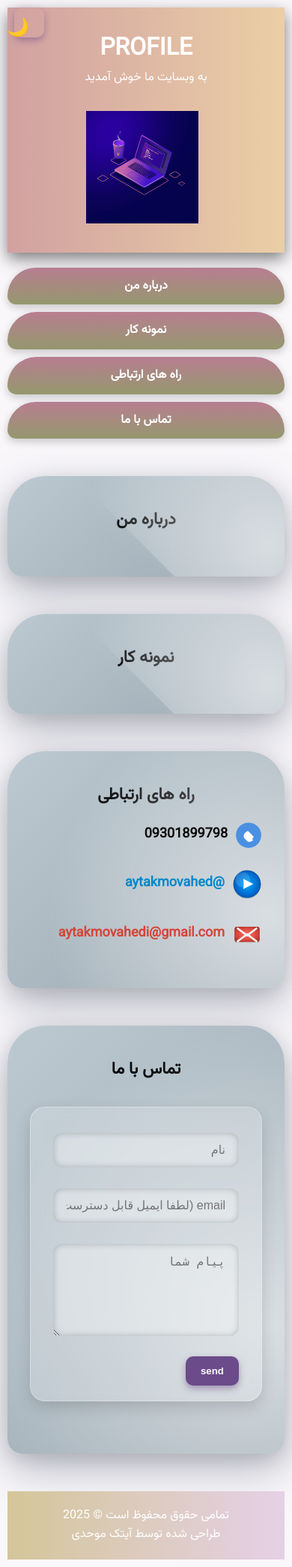
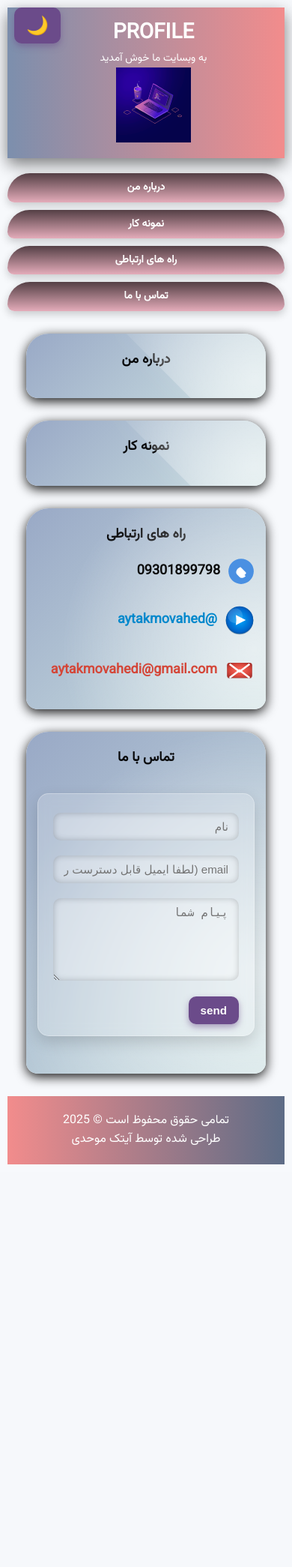
Before and after one commit to aytkmvhd/aytkwb, a Flask app: page / in a window 390 px wide. Shown: the whole page at 75% size. After the commit the page ends 1553 px from the top, so only its background shows below. Run offline with Flask 3, Linux system fonts and the light colour scheme; data comes from the database, SQL or seed files in the repository.

Commit message:
Update style.css

```diff
--- a/static/style.css
+++ b/static/style.css
@@ -1,9 +1,9 @@
 :root {
-  --main-color: #6b4f8a;   /* رنگ اصلی – بنفش ملایم */
-  --accent-color: #c497b2; /* صورتی ملایم خاکی */
-  --light-bg: #f9f7fa;
-  --dark-text: #3a2f3a;
-  --light-text: #ffffff;
+  --main-color: #5A6D8C;        /* آبی خاکستری ملایم */
+  --accent-color: #F28C8C;      /* صورتی ملایم و گرم */
+  --light-bg: #F7F9FC;          /* پس‌زمینه روشن */
+  --dark-text: #2E3440;         /* متن تیره */
+  --secondary-color: #A3BFD9;   /* آبی روشن‌تر */
 }
 
 * {
@@ -35,7 +35,7 @@ body {
 }
 
 header {
-  background: linear-gradient(to right,  #d1a1a1 0%, #ebcfa6 100%);
+  background: linear-gradient(to right,  #7c8fad 0%, #F28C8C 100%);
   color: white;
   padding: 10px 0;
   text-align: center;
@@ -45,7 +45,7 @@ header {
 .dark-toggle {
   position: fixed;
   top: 10px;
-  left: 15px;
+  right: 40px;
   padding: 8px 15px;
   font-size: 16px;
   background: #333;
@@ -53,11 +53,11 @@ header {
   border: none;
   border-radius: 8px;
   cursor: pointer;
-  z-index: 1000;
+  z-index: 99999;
 }
 
 body.dark {
-  background-color: #121212;
+  background-color: #252424;
   color: #f4efef;
 }
 
@@ -68,58 +68,79 @@ body.dark section {
 
 body.dark header,
 body.dark footer {
-  background: linear-gradient(to right, #2a0d29, #1b2251);
+  background: linear-gradient(to right, #2a0d29, #262c55);
 }
 
 body.dark a {
-  color: #90caf9;
+  color: #080b0d;
 }
 
 body.dark a:hover {
-  color: #ffca28;
+  color: #050504;
 }
 
-#mode-toggle {
-  position: fixed;
-  top: 10px;
-  left: 12px;
-  background: transparent;
-  color: white;
-  border: none;
-  width: 40px;
-  height: 40px;
-  font-size: 24px;
+.lamp-container {
+  position: absolute !important;
+  top: 20px;
+  left: 20px;
+  padding: 20px;
+  z-index: 99999;
   cursor: pointer;
+  transition: transform 0.3s ease;
+}
 
+.lamp-container:hover {
+  transform: scale(1.1);
+}
+
+.lamp-svg {
+  width: 50px;
+  height: auto;
+  overflow: visible;
+  transition: filter 0.5s ease, opacity 0.5s ease;
+}
+
+.lamp-off {
+  filter: grayscale(100%) brightness(60%);
+  opacity: 0.6;
+}
+
+body.dark .lamp-svg #bulb {
+  filter: none;
+}
+
+body.dark .lamp-svg path {
+  fill: #444 !important;
+  stroke: #222 !important;
 }
 
 /* حالت شب */
 body.dark {
-  background-color: #121212;
-  color: #e0e0e0;
+  background-color: #000000;
+  color: #c7bfff;
 }
 
 body.dark section {
-  background: #aaa3a3;
-  color: #e0e0e0;
-  box-shadow: 0 4px 10px rgba(144, 142, 142, 0.968);
+  background: linear-gradient(135deg, #5a5959, #35364a);
+  color: #fefbfb !important;
+  box-shadow: 0 4px 10px rgba(102, 100, 100, 0.968);
 }
 
 body.dark header,
 body.dark footer {
-  background: linear-gradient(to right, #988c98, #1b2251);
+  background: linear-gradient(to right, #420202, #0d0146);
 }
 
 body.dark nav a {
-  color: #90caf9;
+  display: inline-block;
+  color: #050505;
+  backdrop-filter: none !important;
 }
 
 body.dark nav a:hover {
-  color: #ffca28;
+  color: #070505;
 }
 
-
-/* ناوبری */
 nav {
   text-align: center;
   margin: 20px 0;
@@ -135,7 +156,7 @@ nav {
 
 .nav-box {
   padding: 12px 20px;
-  background: linear-gradient(to bottom, #b87e91, #94986e);
+  background: linear-gradient(to bottom, #543f45, rgb(228, 172, 186));
   color: white;
   font-weight: bold;
   font-size: 16px;
@@ -151,7 +172,7 @@ nav {
 }
 
 .nav-box:hover {
-  background: linear-gradient(to bottom, #ccab85, #9e6879);
+  background: linear-gradient(to bottom, #ccab85, #cfa8b4);
   transform: translateY(-3px);
   box-shadow: 0 6px 16px rgba(0,0,0,0.3);
 }
@@ -170,8 +191,8 @@ nav a:hover {
 }
 
 section { /*brye boxa*/
-  background: linear-gradient(135deg, #bcc9d1, #9aa7b0);
-  color: #2e3e4e;
+  background: linear-gradient(135deg, #99a9c6, #cce0e2);
+  color: #0f1010;
   font-size: 18px;
   line-height: 1.75;
   padding: 40px 30px;
@@ -206,18 +227,19 @@ section::before {
   filter: drop-shadow(0 0 15px rgba(255, 255, 255, 0.4));
 }
 
+
 section:hover {
   box-shadow: 0 20px 50px rgba(75, 85, 105, 0.8), 0 30px 70px rgba(90, 100, 120, 0.7);
   cursor: default;
 }
-/* رنگ لینک‌ها به صورت مشخص */
+
 section a {
-  color: #e9e3dd; /* نارنجی استاندارد */
+  color: #e9e3dd;
   text-decoration: none;
 }
 
 section a:visited {
-  color: #c7b6a7; /* جلوگیری از بنفش شدن لینک بازدیدشده */
+  color: #c7b6a7;
 }
 
 section h2 {
@@ -231,7 +253,7 @@ section h2 {
 .sticker {
   position: absolute;
   top: 1px;
-  left: 50%;
+  left: 60%;
   transform: translateX(-50%);
   width: 150px;
   height: 250px;
@@ -340,9 +362,8 @@ input:focus, textarea:focus {
   color: #2e1a57;
 }
 
-/* دکمه‌ها با افکت سایه متحرک و تغییر رنگ نرم */
 button {
-  background-color: #6b4b8a; /* رنگ بنفش خاص */
+  background-color: #6b4b8a;
   color: white;
   font-weight: 600;
   padding: 12px 20px;
@@ -359,9 +380,9 @@ button:hover {
   transform: translateY(-3px);
 }
 
-/* لینک‌ها با زیرخط متحرک و رنگ تغییر کننده */
+/*line zire texta*/
 a {
-  color: #6b4b8a;
+  color: #4b0202;
   text-decoration: none;
   position: relative;
   transition: color 0.3s ease;
@@ -405,8 +426,6 @@ a:hover::after {
   color: #7b6bc9;
 }
 
-
-/* پیام‌های موفقیت و خطا */
 .flash {
   max-width: 480px;
   margin: 20px auto;
@@ -460,7 +479,7 @@ a:hover::after {
 
 footer {
   width: 100%;
-  background: linear-gradient(to right, #d4c699, #e5d0e6);
+  background: linear-gradient(to right, #F28C8C , #5d6c86);
   color: white;
   padding: 20px 10px;
   text-align: center;
@@ -469,16 +488,70 @@ footer {
   z-index: 2;
 }
 
+.desktop-only {
+display: block;
+}
+.phone-only {
+  display: none;
+}
 
 @media (max-width: 600px) {
+header {
+  padding: 1px 0;
+  font-size: 16px;
+}
+
+section {
+  padding: 20px 15px;
+  max-width: 320px;
+  margin: 30px auto;
+  font-size: 16px;
+  border-radius: 30px 30px 15px 15px;
+  box-shadow: 0 4px 15px rgba(13, 13, 13, 0.979);
+}
+
+section h2{
+  font-size: 18px;
+}
+
+form {
+  padding: 15px 20px;
+  border-radius: 15px;
+  max-width: 320px;
+  min-width: 15px 20px;
+}
+
+input, textarea {
+  padding: 10px 14px;
+  margin: 10px 0;
+  font-size: 0.95rem;
+  border-radius: 10px;
+}
+
+button {
+  padding: 10px 16px;
+  font-size: 0.95rem;
+}
+
 body {
   font-size: 16px;
   padding: 10px;
 }
 
+.nav-box {
+  padding: 8px 12px;
+  font-size: 14px;
+  min-width: 80px;
+}
+
 nav a {
   display: block;
   margin: 10px 0;
+}
+
+.lamp-container {
+    position: absolute !important;
+    z-index: 9999 !important;
   }
 
 #mode-toggle {
@@ -493,7 +566,8 @@ footer {
 .header-wrapper {
   flex-direction: column;
   align-items: center;
-    padding: 20px;
+  padding: 1px;
+  gap: 10px;
 }
 
 .header-text {
@@ -502,13 +576,24 @@ footer {
   animation: none;
   opacity: 1 !important;
   margin-bottom: 20px;
+  max-width: 300px;
+  font-size: 14px;
+  bottom: -10px;
+  left: 10px;
+}
+
+.phone-only {
+  display: block !important;
+ }
+.desktop-only {
+   display: none !important;
  }
 
 .header-sticker {
-    right: 80px;
-    bottom: 10px;
-    width: 150px;
-    height: 150px;
+  right: 50px;
+  bottom: 20px;
+  width: 100px;
+  height: 100px;
   }
 
 .sticker {
```
Lines whose indentation alone changed are shown as unchanged.
